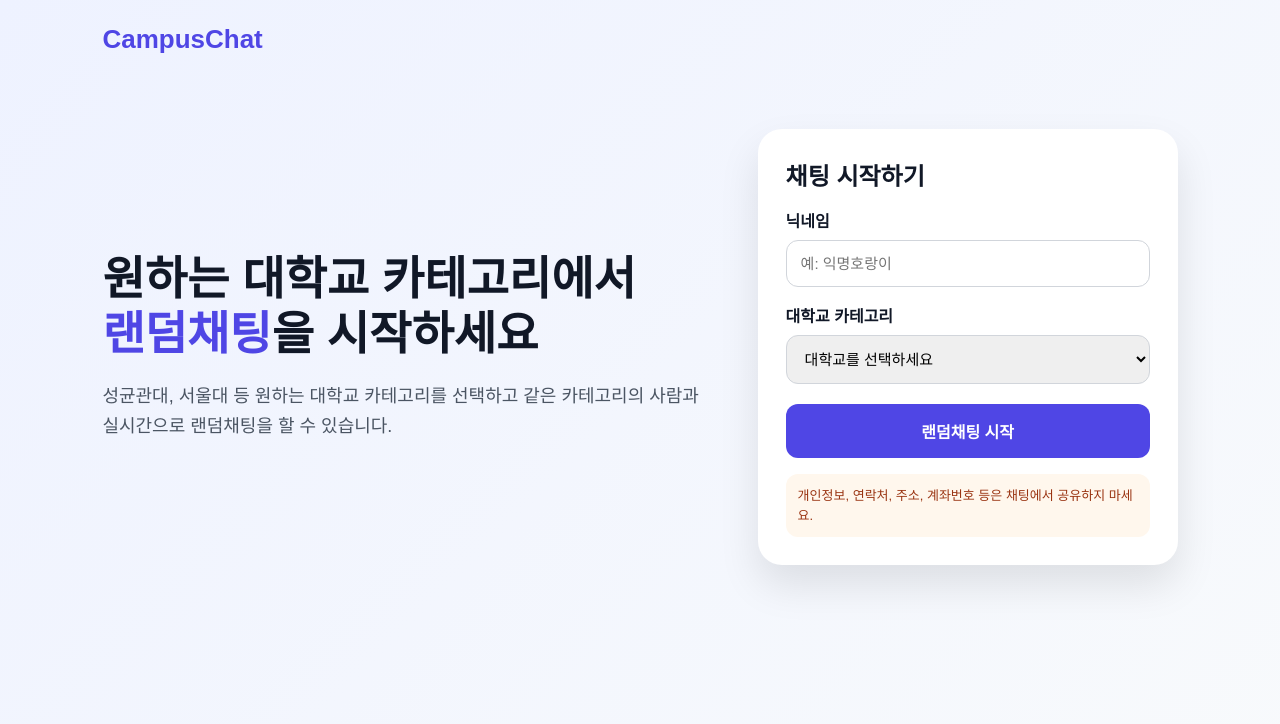
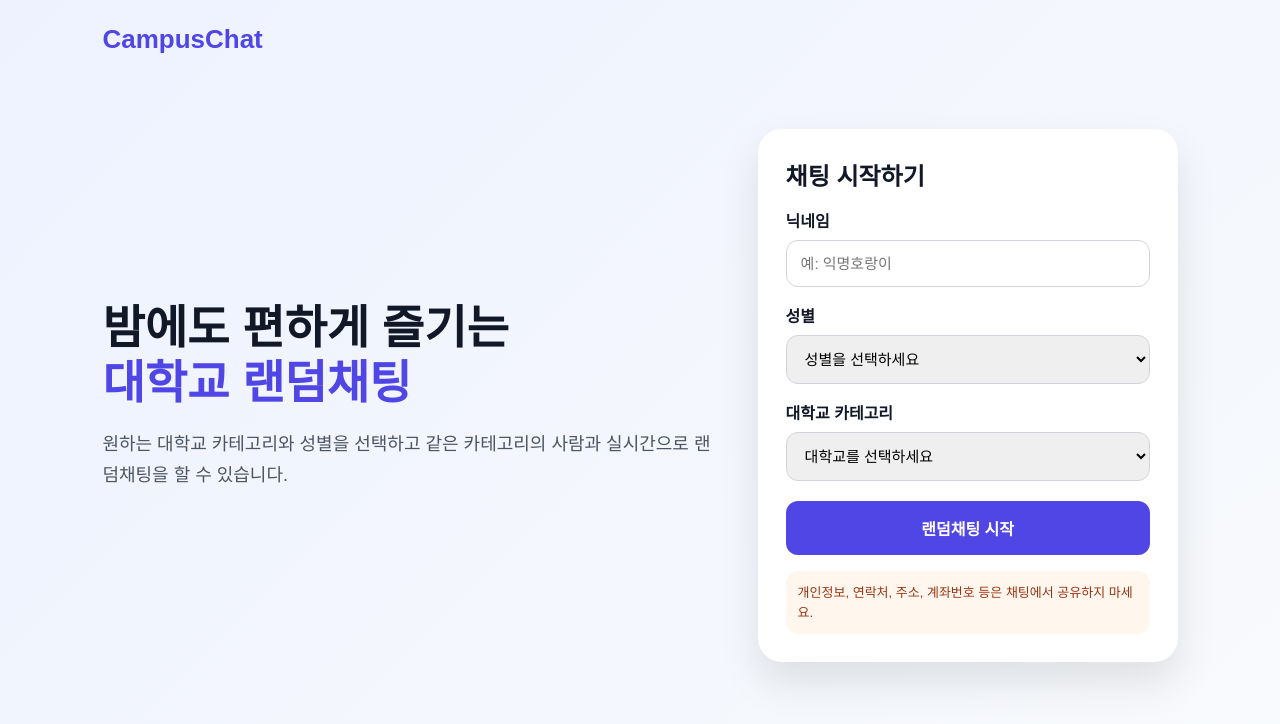
Before and after one commit to habro8998/randomchat, a website: page index.html in a window 1280 px wide. Drawn offline with nearby package versions, Linux system fonts and the light colour scheme; no server answers.

Commit message:
Update index.html

```diff
--- a/index.html
+++ b/index.html
@@ -15,11 +15,11 @@
 <section class="hero" id="homeSection">
   <div>
     <h1>
-      원하는 대학교 카테고리에서<br />
-      <span>랜덤채팅</span>을 시작하세요
+      밤에도 편하게 즐기는<br />
+      <span>대학교 랜덤채팅</span>
     </h1>
     <p>
-      성균관대, 서울대 등 원하는 대학교 카테고리를 선택하고
+      원하는 대학교 카테고리와 성별을 선택하고
       같은 카테고리의 사람과 실시간으로 랜덤채팅을 할 수 있습니다.
     </p>
   </div>
@@ -29,6 +29,13 @@
 
     <label for="nickname">닉네임</label>
     <input type="text" id="nickname" placeholder="예: 익명호랑이" />
+
+    <label for="gender">성별</label>
+    <select id="gender">
+      <option value="">성별을 선택하세요</option>
+      <option value="남자">남자</option>
+      <option value="여자">여자</option>
+    </select>
 
     <label for="university">대학교 카테고리</label>
     <select id="university">
```
